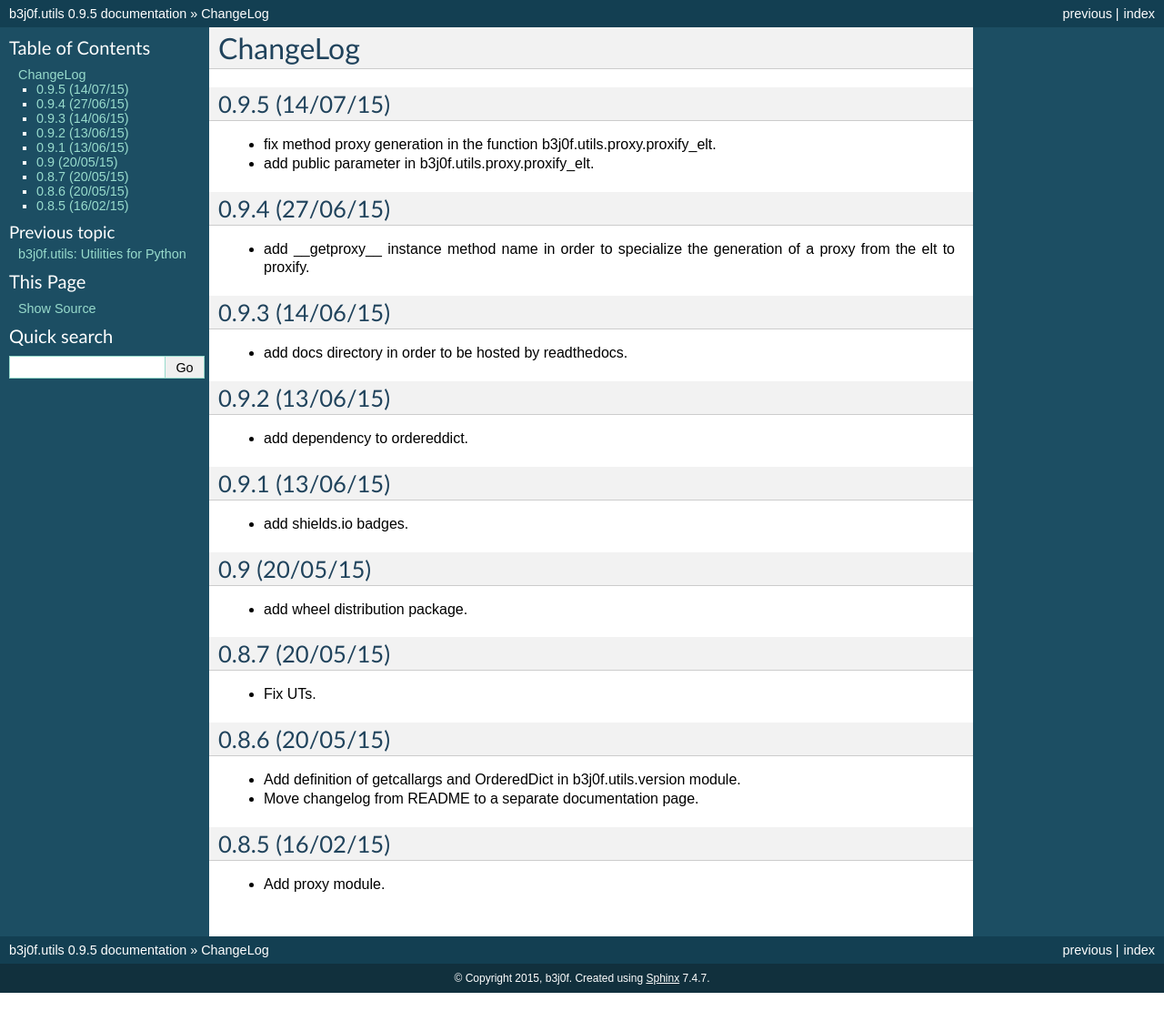
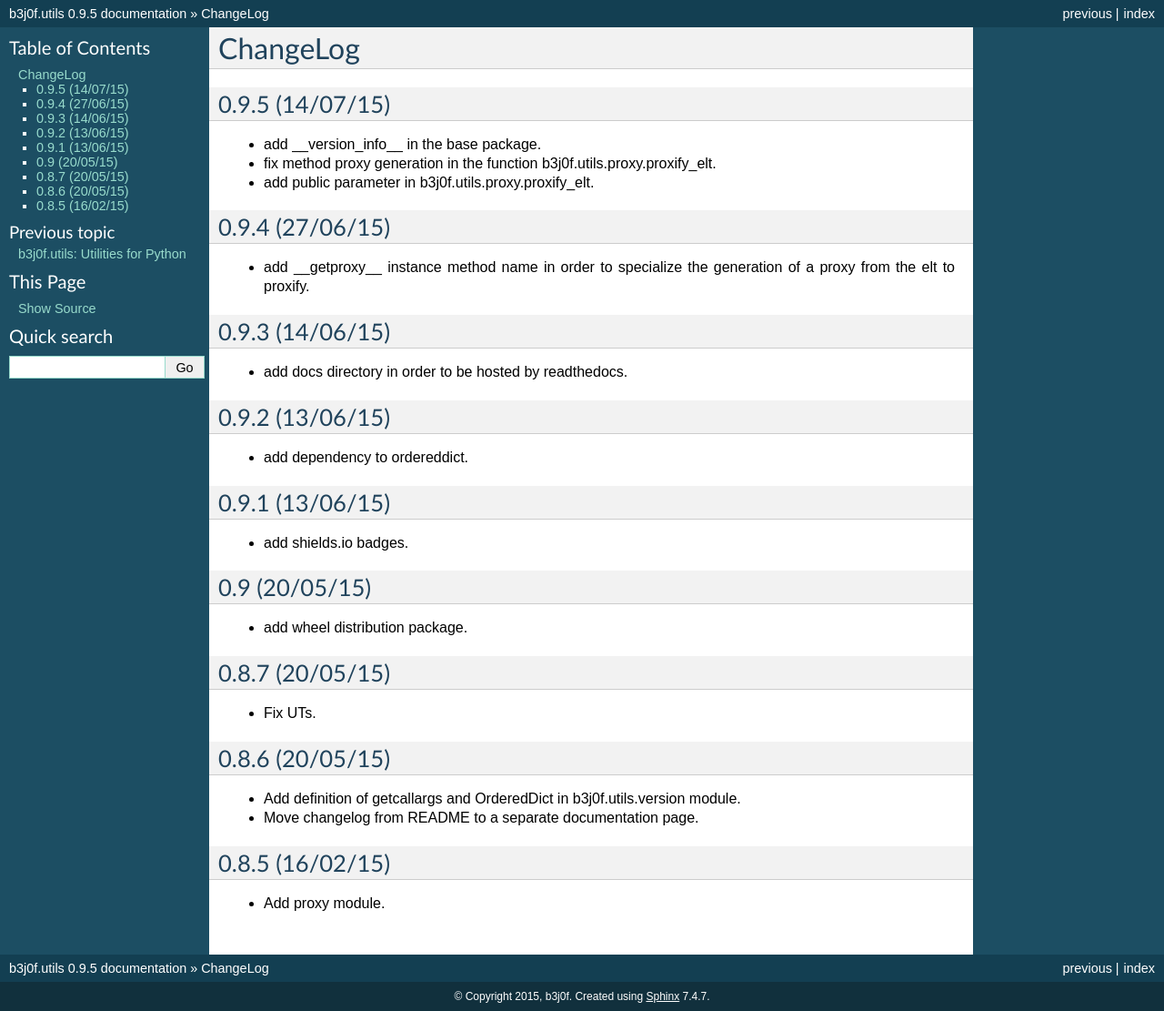
Before and after one commit to b3j0f/utils, a Sphinx documentation site: the page built from docs/source/changelog.rst, in a window 1280 px wide. Shown: the whole page at 91% size. Built offline with Sphinx 7.4.7, drawn with Linux system fonts in a browser that asks for light colours; formulas are drawn with MathJax 3; pages that are not in the unit, such as notebooks, are missing from menus; the version number is read from the project's files by our own code.

Commit message:
:update: documentation with title indentation

```diff
--- a/changelog.rst
+++ b/changelog.rst
@@ -4,6 +4,7 @@
 0.9.5 (14/07/15)
 ----------------
 
+- add __version_info__ in the base package.
 - fix method proxy generation in the function b3j0f.utils.proxy.proxify_elt.
 - add public parameter in b3j0f.utils.proxy.proxify_elt.
 
--- a/docs/source/index.rst
+++ b/docs/source/index.rst
@@ -19,7 +19,7 @@
    sources/modules
 
 Indices and tables
-------------------
+==================
 
 * :ref:`genindex`
 * :ref:`modindex`
```
Also changed, not shown: README.rst (+13 -13 lines).
